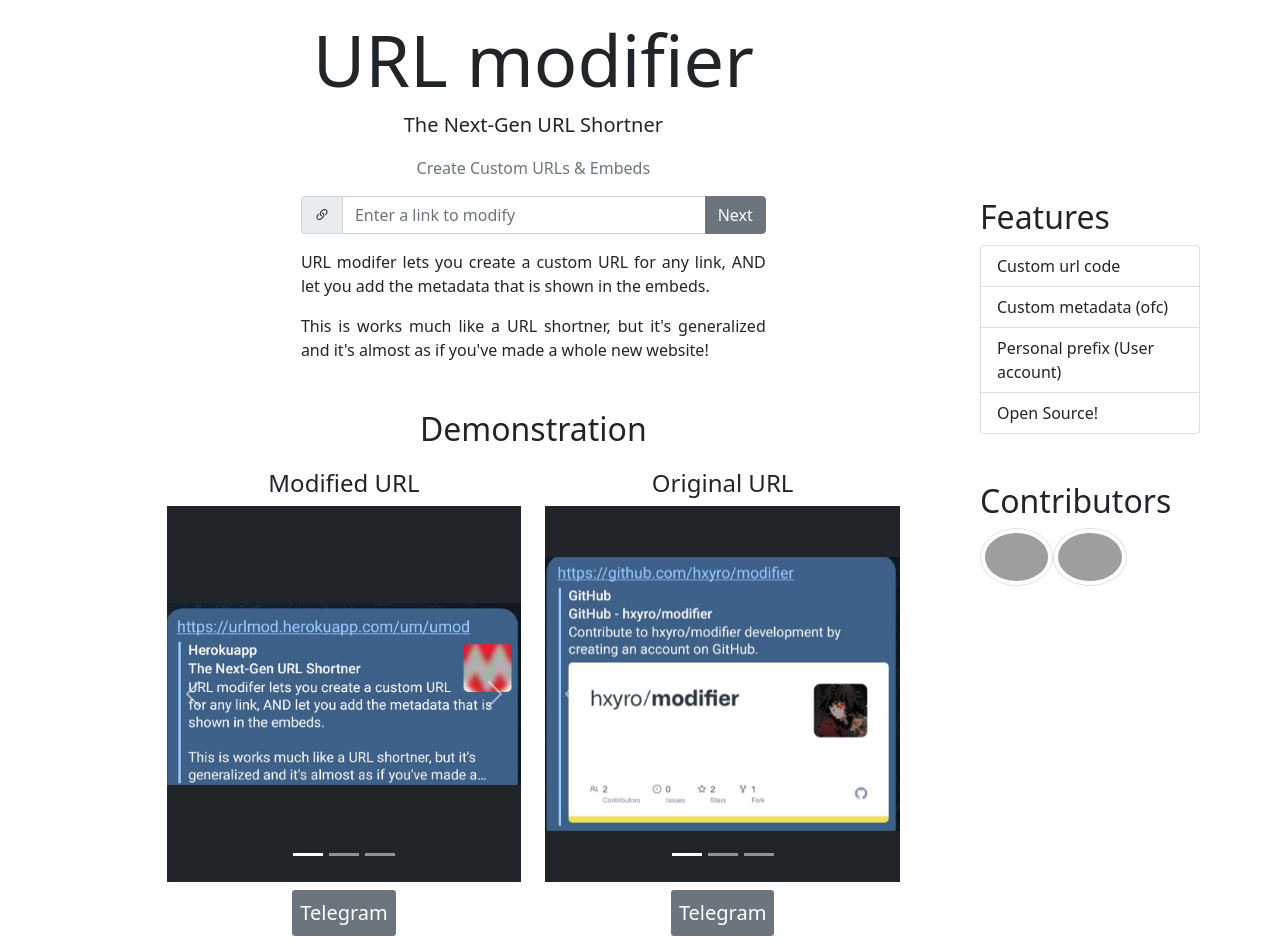
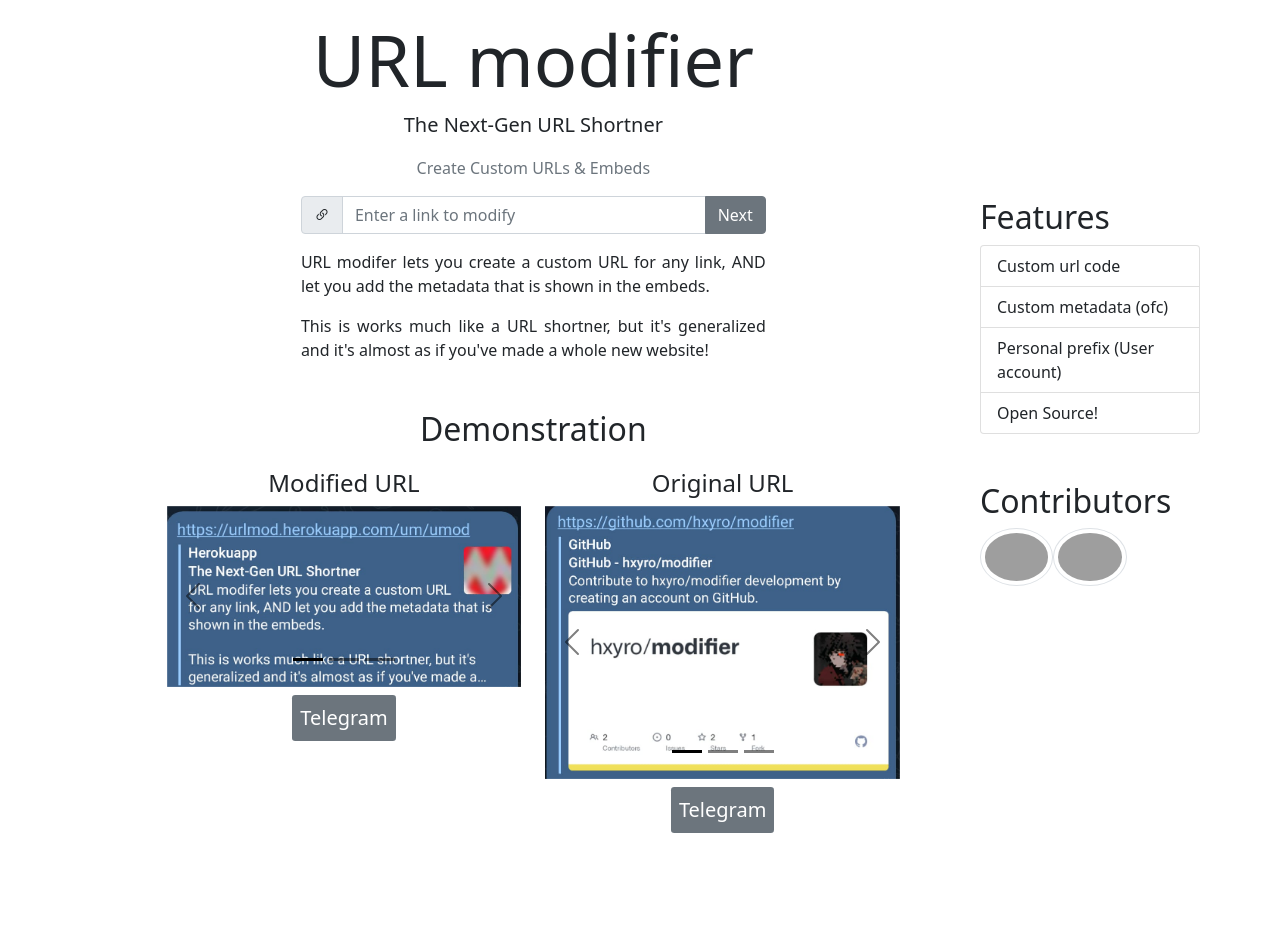
Before and after one commit to phoneticallySAARTHaK/modifier-head, a React (Create React App) app: page / in a window 1280 px wide. After the commit the page ends 857 px from the top, so only its background shows below. Built offline with nearby package versions, Linux system fonts and the light colour scheme; grey boxes are pictures that could not be loaded.

Commit message:
minor bug fix

```diff
--- a/src/App.css
+++ b/src/App.css
@@ -37,15 +37,6 @@
   display: flex;
   justify-content: center;
   align-items: center;
-  position: relative;
-}
-
-.item {
-  position: static;
-}
-
-.caption {
-  bottom: 0;
 }
 
 textarea {
--- a/src/Components/main/Slideshow.js
+++ b/src/Components/main/Slideshow.js
@@ -26,13 +26,14 @@
 
   return (
     <>
+      <div>
         <Carousel
           activeIndex={props.activeIndex}
           next={() => props.next(animating)}
           previous={() => props.previous(animating)}
-        dark={false}
+          dark={true}
           slide={true}
-        className="text-center bg-dark slide text-primary"
+          className="text-center bg-light slide text-primary"
         >
           <CarouselIndicators
             items={props.items}
@@ -51,9 +52,12 @@
             onClickHandler={() => props.next(animating)}
           />
         </Carousel>
+      </div>
+      <div>
         <span className="my-2 p-2 text-white lead bg-secondary rounded-1 d-inline-block">
           {props.items[props.activeIndex].caption}
         </span>
+      </div>
     </>
   )
 }
```
Lines whose indentation alone changed are shown as unchanged.
